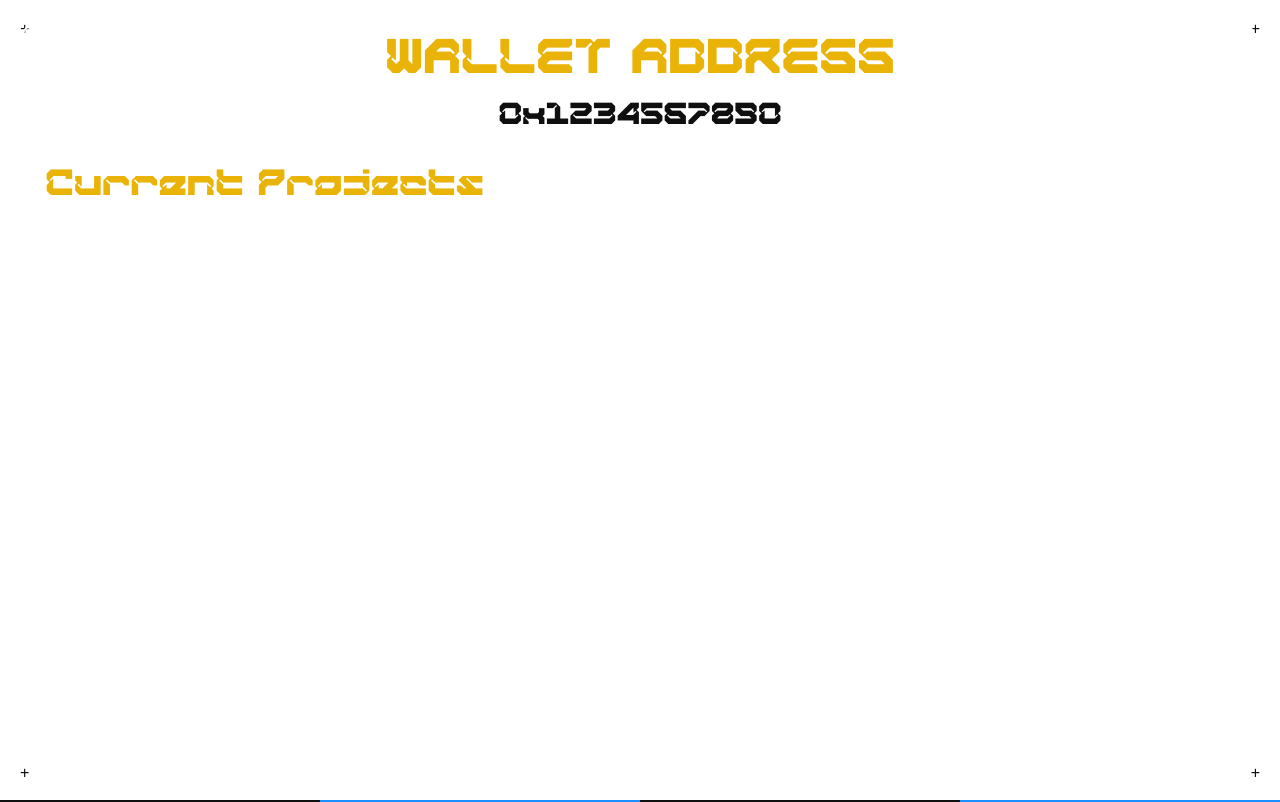
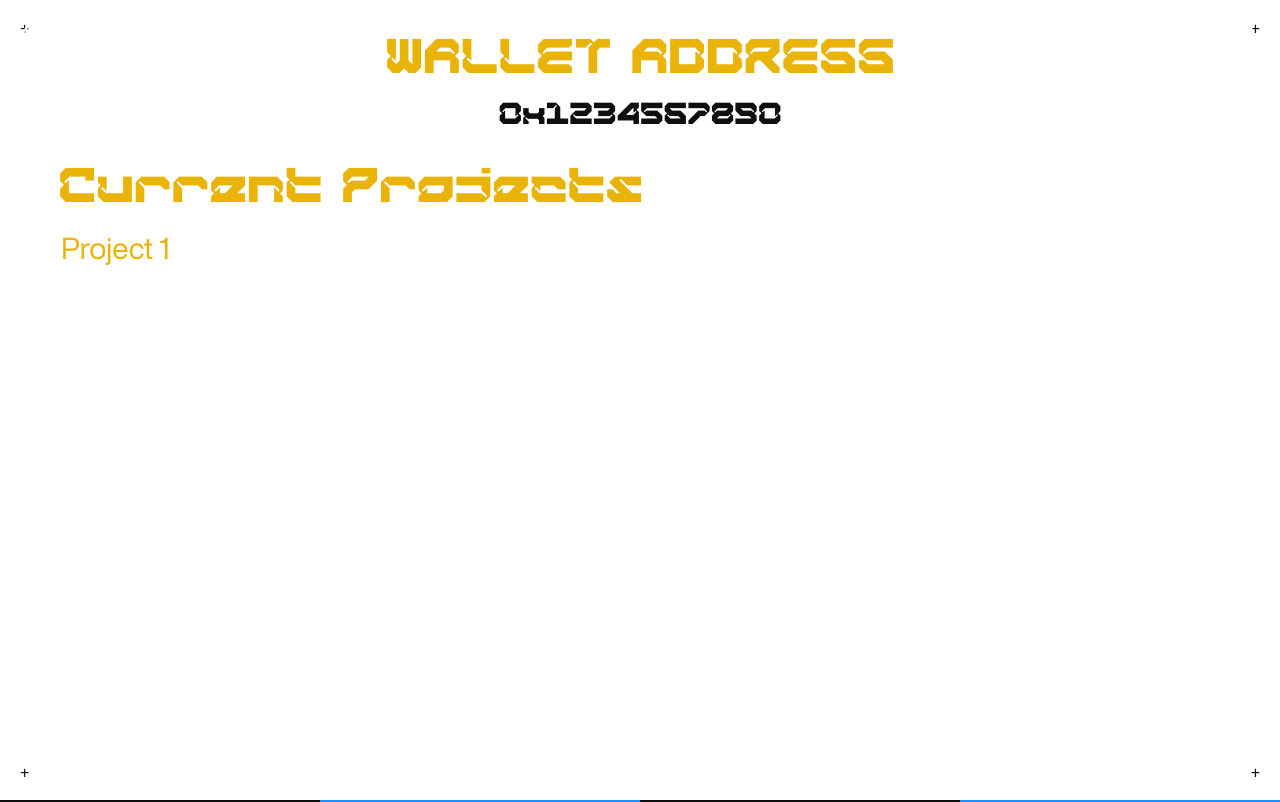
Before and after one commit to DAOminators/nexus, a Next.js app: page /dashboard in a window 1280 px wide. Built offline with nearby package versions, Linux system fonts and the light colour scheme.

Commit message:
address copy update

```diff
--- a/src/app/components/currentProjects.jsx
+++ b/src/app/components/currentProjects.jsx
@@ -3,13 +3,14 @@ import AnimatedText from './AnimatedText'
 
 function CurrentProjects() {
   return (
-    <div className='p-4'>
-        <AnimatedText text="Current Projects" time="0.5" className="font-cyberalert text-4xl text-yellow-500" customText="日本語組版処理" />
-        <ul>
-          <AnimatedText text="Project 1" time="1" className="font-helvetica text-2xl text-white" customText="12345" preStyle='font-helvetica text-2xl bg-yellow-500 text-black'/>
-          <AnimatedText text="Project 2" time="1" className="font-helvetica text-2xl text-white" customText="12345" preStyle='font-helvetica text-2xl bg-yellow-500 text-black'/>
-          <AnimatedText text="Project 3" time="1" className="font-helvetica text-2xl text-white" customText="12345" preStyle='font-helvetica text-2xl bg-yellow-500 text-black'/>
-          <AnimatedText text="Project 4" time="1" className="font-helvetica text-2xl text-white" customText="12345" preStyle='font-helvetica text-2xl bg-yellow-500 text-black'/>
+    <div className='m-4 w-1/2 flex flex-col items-center'>
+        <AnimatedText text="Current Projects" time="0.5" className="py-4 font-cyberalert text-5xl text-yellow-500" customText="日本語組版処理" />
+        <ul className='p-4 w-full'>
+          <li className='flex justify-between w-full'>
+              <AnimatedText text="Project 1" time="1" className="font-helvetica text-3xl text-yellow-500" customText="12345" preStyle='font-helvetica text-3xl bg-yellow-500 text-black'/>
+
+              <AnimatedText text="Address 1" time="1" className="font-helvetica text-3xl text-white" customText="12345" preStyle='font-helvetica text-3xl bg-yellow-500 text-black'/>
+          </li>
         </ul>
     </div>
   )
--- a/src/app/dashboard/Waddress.jsx
+++ b/src/app/dashboard/Waddress.jsx
@@ -3,7 +3,15 @@ import AnimatedText from '../components/AnimatedText'
 import Image from 'next/image'
 
 function Waddress() {
-  return (
+
+    const address = "0x1234567890";
+
+    const handleCopy = () => {
+        navigator.clipboard.writeText(address);
+        alert("Address copied to clipboard!");
+    };
+
+    return (
     <div className="flex w-full justify-between py-4">
         <Image
           src="/images/hud/Untitled-1_06.jpg"
@@ -14,7 +22,9 @@ function Waddress() {
 
         <div className="flex flex-col items-center justify-between">
           <AnimatedText text="WALLET ADDRESS" time="0.5" className="font-cyberalert text-5xl text-yellow-500" customText="日本語組版処理" />
-          <AnimatedText text="0x1234567890" time="0.5" className="text-3xl font-cyberalert" customText="x?▂▄▆█" preStyle='text-3xl font-cyberalert text-yellow-300' />
+          <div onClick={handleCopy} className='cursor-pointer'>
+              <AnimatedText text={address} time="0.5" className="text-3xl font-cyberalert" customText="x?▂▄▆█" preStyle='text-3xl font-cyberalert text-yellow-300' />
+          </div>
         </div>
         <Image
           src="/images/hud/Untitled-1_14.jpg"
```
